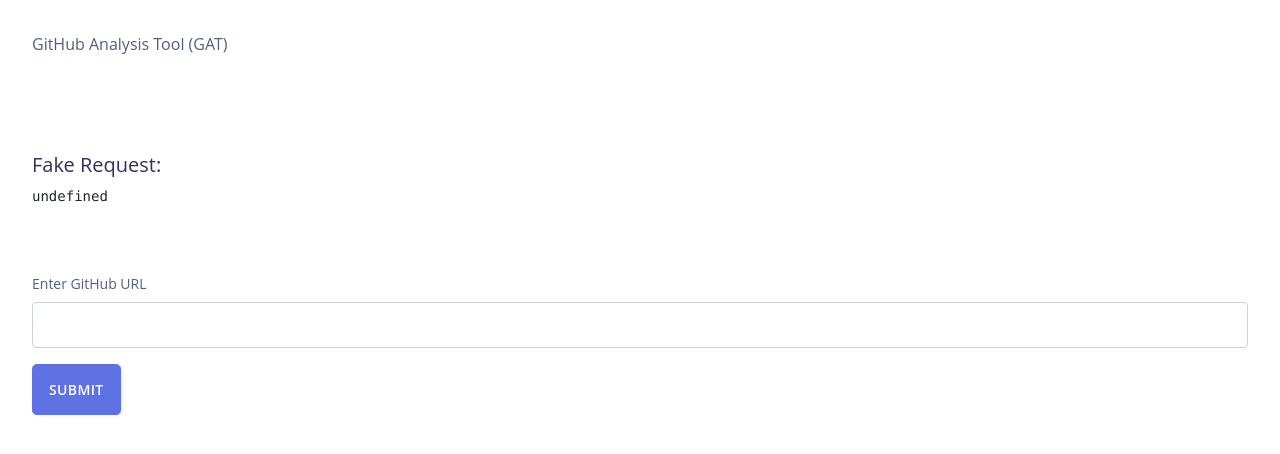
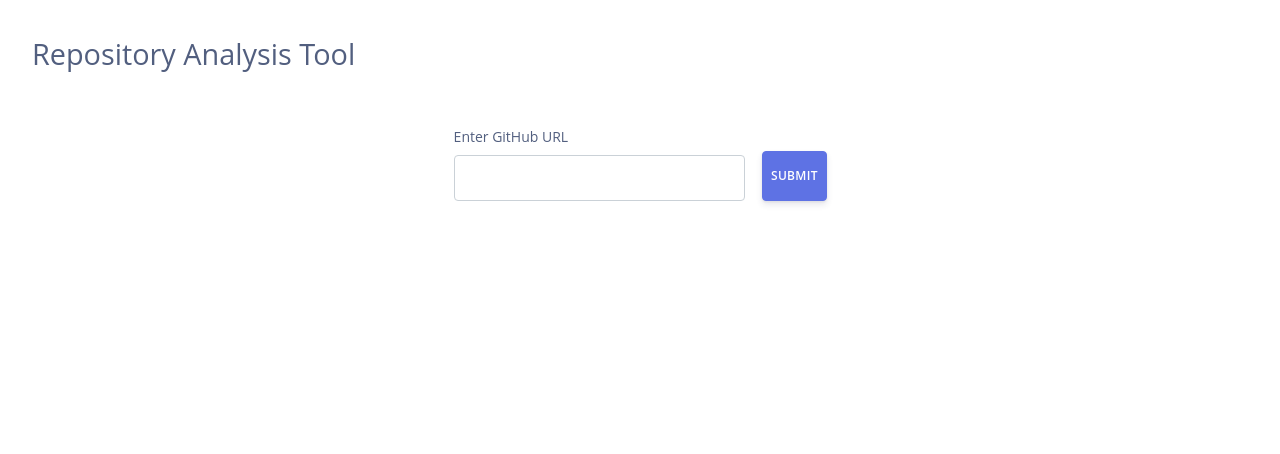
Before and after one commit to EduardoCalvoUribe/GitHubRepositoryAnalysisTool, a Vue app in the folder frontend/: page / in a window 1280 px wide. Shown: the top 454 px of the page. Built offline with nearby package versions, Linux system fonts and the light colour scheme; no server answers.

Commit message:
rough outline of first page

```diff
--- a/frontend/src/App.vue
+++ b/frontend/src/App.vue
@@ -79,22 +79,25 @@ export default {
 
 <template>
   <header>
-    <div>
-      GitHub Analysis Tool (GAT)
+    <div style="font-size: 180%;">
+      Repository Analysis Tool
     </div>
   </header>
 
   <main>
-    <br><br>
-    <div id="github_request"></div>
-    <br><br>
+    <div style="margin-top: 4%; display: flex; justify-content: center;">
+      <div style="display: flex;">
+        <BaseInput style="width: 140%; margin: 0 auto;" label="Enter GitHub URL" v-model="githubURL"></BaseInput>
+        <BaseButton type="primary" size="sm" style="height: 50px; margin-left: 100px; margin-top: 27px;" @click="handleGithubURLSubmit">Submit</BaseButton>
+      </div>
+    </div>
+
+    <div style="margin-top: 10%;" id="github_request"></div>
+    <!-- <br><br>
     <h5>Fake Request:</h5>
     <div id="fake_request"></div>
-    <br><br>
+    <br><br> -->
 
-
-    <BaseInput label="Enter GitHub URL" v-model="githubURL"></BaseInput>
-    <BaseButton type="primary" size="lg" @click="handleGithubURLSubmit">Submit</BaseButton>
 
     <!-- <Badge type="primary" rounded>Primary</Badge>
     <Badge type="info" rounded>Info</Badge>
```
